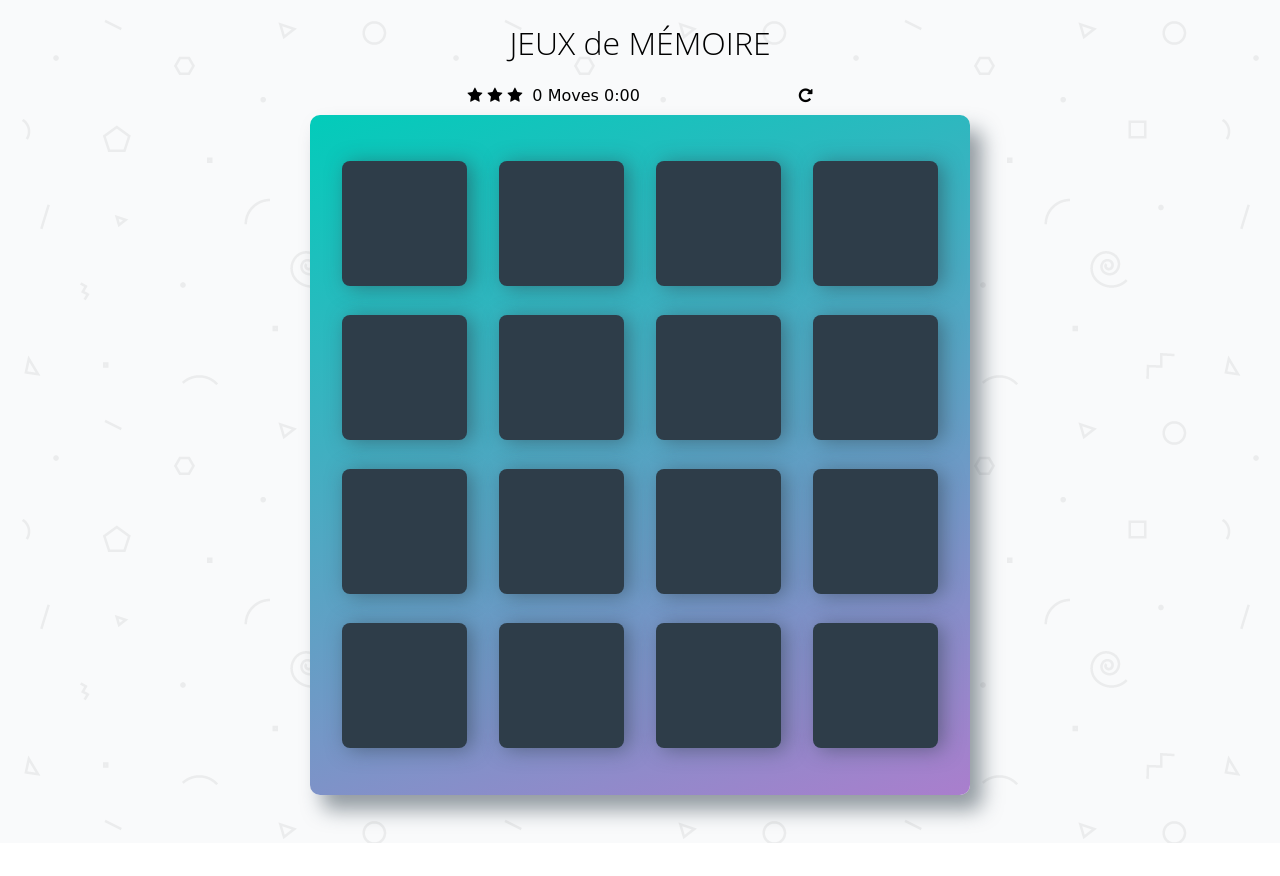
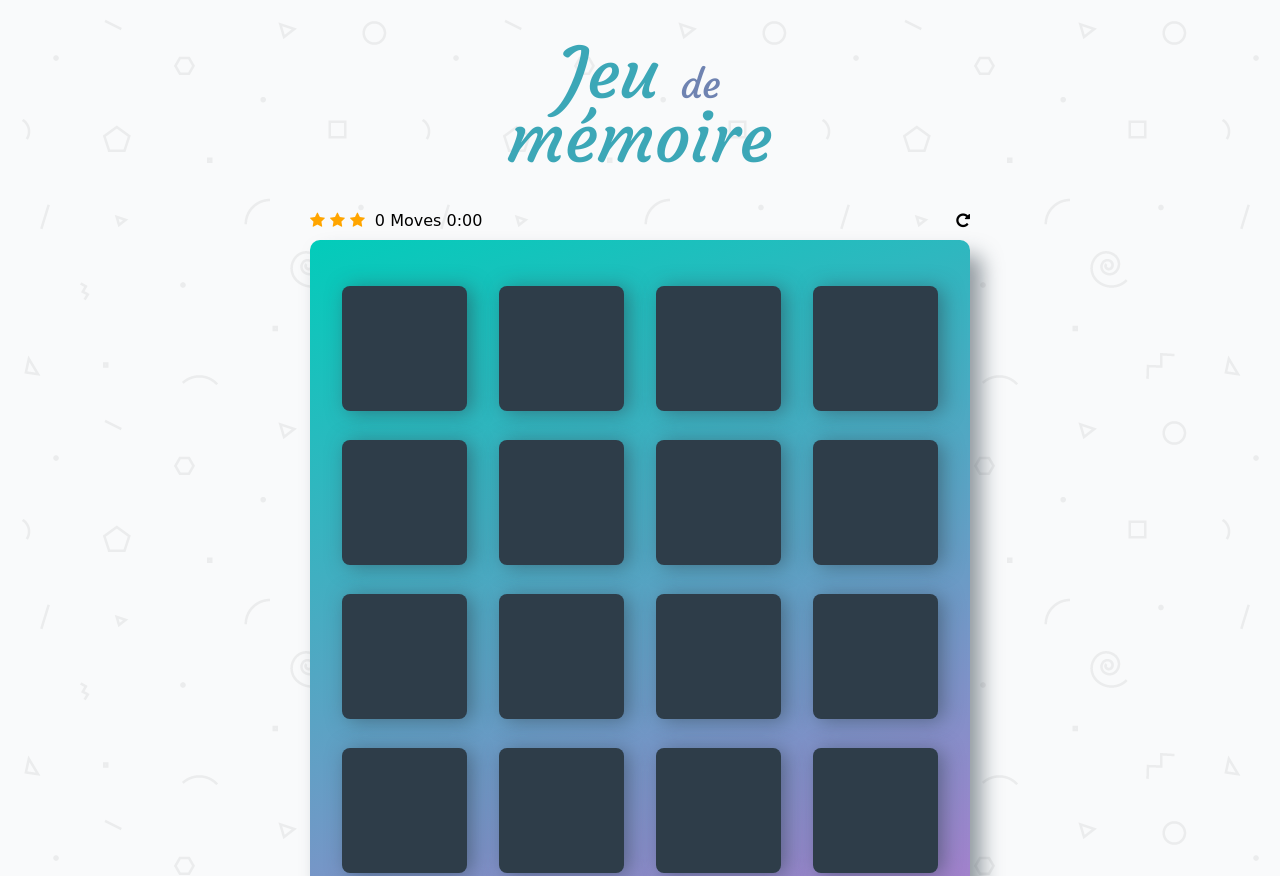
Before and after one commit to leomarcouf/Memory, a plain HTML site: page index.html in a window 1280 px wide. Shown: the top 876 px of the page. Before the commit the page ends 843 px from the top, so only its background shows below. Drawn offline with nearby package versions, Linux system fonts and the light colour scheme; a web font is replaced by a local one.

Commit message:
changement CCS

```diff
--- a/css/app.css
+++ b/css/app.css
@@ -29,10 +29,18 @@ body {
 }
 
 h1 {
-    font-family: 'Open Sans', sans-serif;
+    font-family: 'Courgette', cursive;
+    font-size: 70px;
     font-weight: 300;
+    line-height: 53px;
+    color: #3ca7b7;
+    text-align: center;
 }
 
+h1 span {
+    font-size: 39px;
+    color: #6f83b1;
+}
 /*
  * Styles for the deck of cards
  */
@@ -87,7 +95,7 @@ h1 {
 
 .score-panel {
     text-align: left;
-    width: 345px;
+    width: 660px;
     margin-bottom: 10px;
 }
 
@@ -107,7 +115,9 @@ h1 {
     float: right;
     cursor: pointer;
 }
-
+.fa-star::before {
+    color: orange;
+}
 
 /*
  * Styles for the win modal
@@ -133,7 +143,6 @@ h1 {
     background-color: rgba(0,0,0,0.4);
 }
 
-
 .modal-content {
     background-color: #fefefe;
     margin: 15% auto;
@@ -152,7 +161,13 @@ h1 {
 
 }
 .stars {
-
     padding: 0;
+}
+.win {
+    font-family: 'Courgette', cursive;
+    font-size: 50px;
+    font-weight: 300;
+    color: #3ca7b7;
+    text-align: center;
 
 }
--- a/index.html
+++ b/index.html
@@ -5,6 +5,7 @@
     <title>Jeu de mémoire</title>
     <meta name="description" content="">
     <link rel="stylesheet prefetch" href="https://maxcdn.bootstrapcdn.com/font-awesome/4.6.1/css/font-awesome.min.css">
+    <link href="https://fonts.googleapis.com/css?family=Courgette" rel="stylesheet">
     <link rel="stylesheet prefetch" href="https://fonts.googleapis.com/css?family=Coda">
     <link rel="stylesheet" href="css/app.css">
 </head>
@@ -12,7 +13,7 @@
 
     <div class="container">
         <header>
-            <h1>JEUX <span>de</span> MÉMOIRE</h1>
+            <h1>Jeu <span>de</span> <br>mémoire</h1>
         </header>
 
         <section class="score-panel">
@@ -85,7 +86,8 @@
 
             <!-- Modal content -->
             <div class="modal-content">
-                <p>Félicitation! Vous avez gagner !</p>
+                <p class="win">Félicitation!
+                    <br>Vous avez gagner !</p>
                 <p>Avec <span class="moves">0</span> mouvements
                  <section class="score-panel2">
                     <ul class="stars">
```
